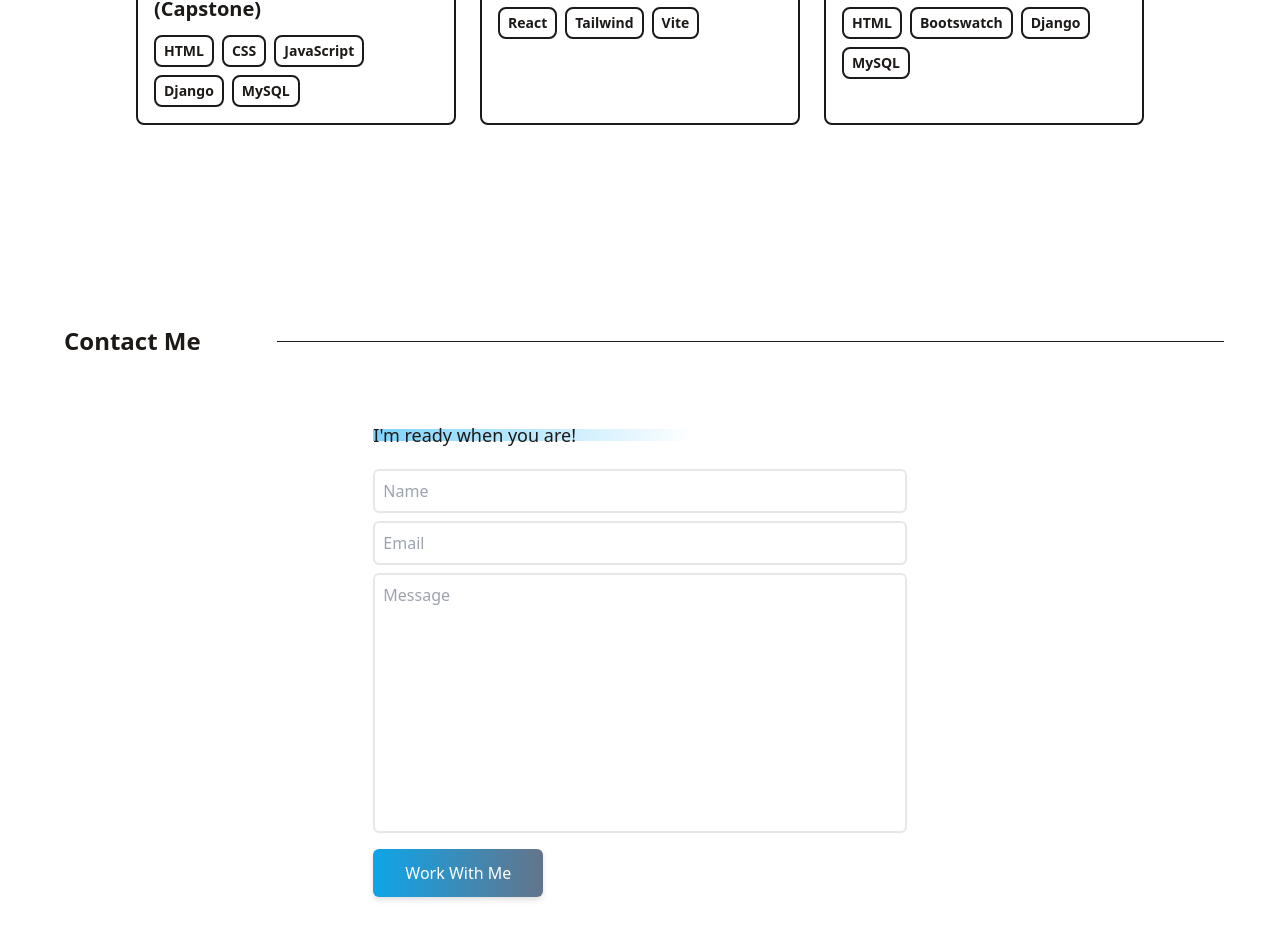
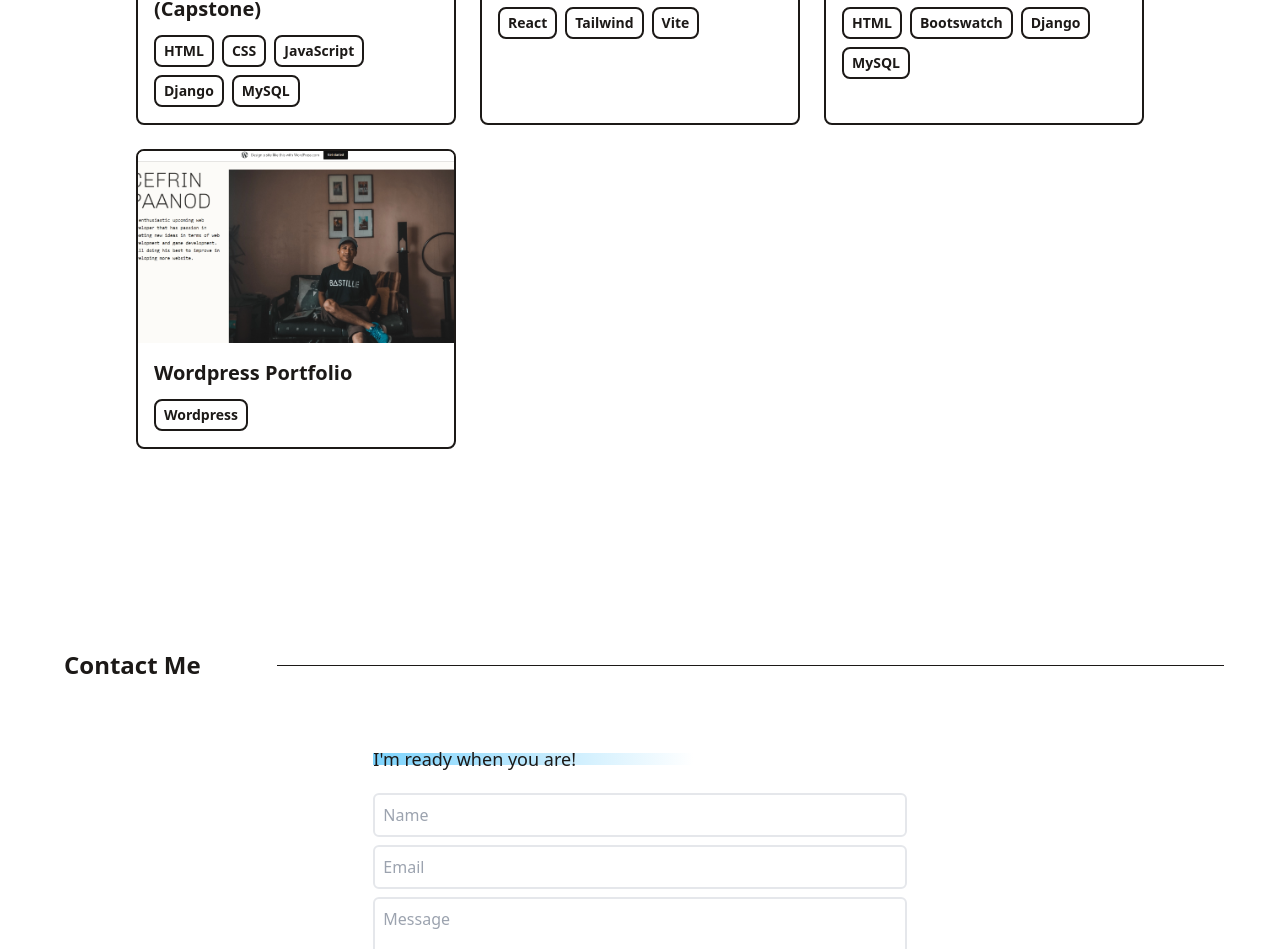
Before and after one commit to cefbok/webdevcef, a React (Vite) app: page / in a window 1280 px wide. Shown: the part 1903-2852 px from the top of the page. Built offline with nearby package versions, Linux system fonts and the light colour scheme.

Commit message:
resume/wordpress

```diff
--- a/src/data/data.js
+++ b/src/data/data.js
@@ -17,6 +17,12 @@ const data = [
      stack: ['HTML', 'Bootswatch', 'Django', 'MySQL'],
      link: 'https://github.com/cefbok/web-blog',
    },
+   {
+    title: 'Wordpress Portfolio',
+    imgUrl: 'assets/wordpress.png',
+    stack: ['Wordpress'],
+    link: 'https://webdevcef3.wordpress.com/',
+  },
  ];
 
 
```
Also changed, not shown: public/assets/wordpress.png (added), 1 other file (tests, documents, lock files or other folders).
